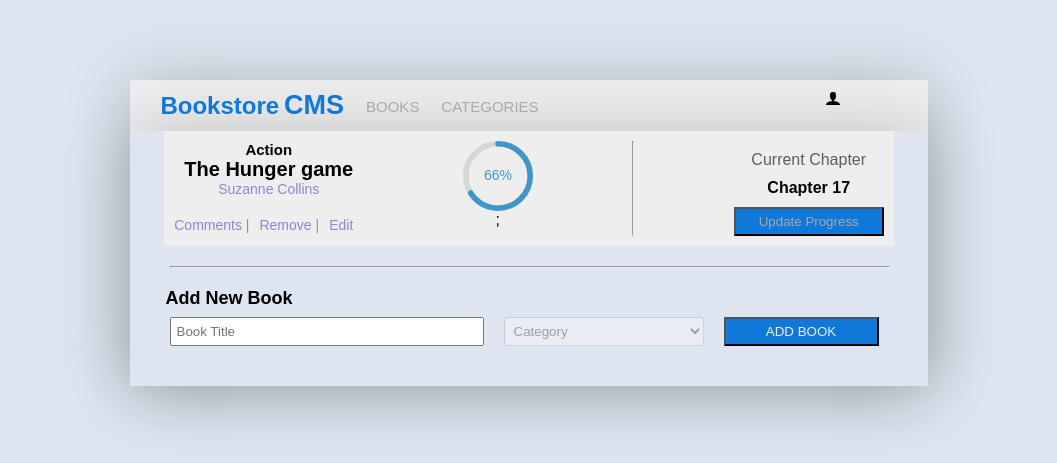
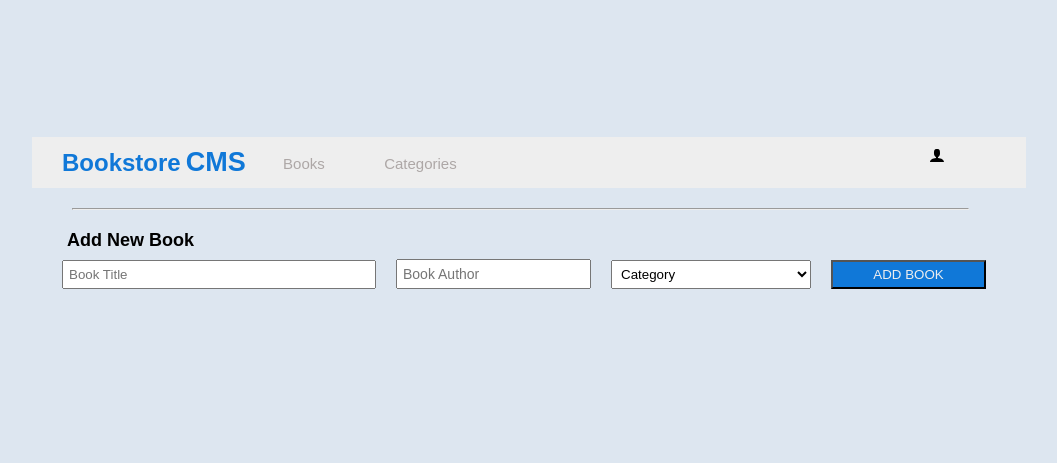
Before and after one commit to Anny85-code/bookstore-react-redux, a React (Create React App) app in the folder mybookstore/: page / in a window 1280 px wide. Shown: the part 167-630 px from the top of the page, without its empty margins (111-1168 px from the left). Built offline with nearby package versions, Linux system fonts and the light colour scheme.

Commit message:
:sparkles: Add and Remove
Added and remove books

```diff
--- a/mybookstore/package.json
+++ b/mybookstore/package.json
@@ -10,7 +10,8 @@
     "react-circular-progressbar": "^2.0.4",
     "react-dom": "^17.0.2",
     "react-icons": "^4.3.1",
-    "react-router-dom": "^6.2.1",
+    "react-redux": "^7.2.6",
+    "react-router-dom": "^6.0.2",
     "react-scripts": "5.0.0",
     "redux-logger": "^3.0.6",
     "web-vitals": "^2.1.4"
--- a/mybookstore/src/App.js
+++ b/mybookstore/src/App.js
@@ -1,4 +1,7 @@
+import React from 'react';
 import { Routes, Route } from 'react-router-dom';
+import { Provider } from 'react-redux';
+import store from './Redux/configureStore';
 import Navbar from './Components/Navbar';
 import BooksContainer from './Components/bookcontainer';
 import Categories from './pages/categories';
@@ -6,13 +9,15 @@ import './index.css';
 
 function App() {
   return (
-    <div className='main-display'>
-      <Navbar />
-      <Routes>
-        <Route path='/' exact element={<BooksContainer />} />
-        <Route path='/categories' element={<Categories />} />
-      </Routes>
-    </div>
+    <>
+      <Provider store={store}>
+        <Navbar />
+        <Routes>
+          <Route path='/' element={<BooksContainer />} />
+          <Route path='/categories' element={<Categories />} />
+        </Routes>
+      </Provider>
+    </>
   );
 }
 
--- a/mybookstore/src/Components/Navbar.js
+++ b/mybookstore/src/Components/Navbar.js
@@ -3,6 +3,19 @@ import { Link } from 'react-router-dom';
 import { ImUser } from 'react-icons/im';
 
 const Navbar = () => {
+  const links = [
+    {
+      id: 1,
+      path: '/',
+      navigation: 'Books',
+    },
+    {
+      id: 2,
+      path: '/categories',
+      navigation: 'Categories',
+    },
+  ];
+
   return (
     <div>
       <nav className='nav-bar'>
@@ -11,10 +24,10 @@ const Navbar = () => {
         </h1>
         <ul className='nav-ul'>
           <li className='link'>
-            <Link to='./'>BOOKS</Link>
+            <Link to='./'>Books</Link>
           </li>
           <li className='link'>
-            <Link to='./category'>CATEGORIES</Link>
+            <Link to='/categories'>Categories</Link>
           </li>
           <li className='cont-icon'>
             <ImUser />
--- a/mybookstore/src/Components/addform.js
+++ b/mybookstore/src/Components/addform.js
@@ -1,44 +1,82 @@
 import React from 'react';
+import { useState } from 'react';
+import { useDispatch } from 'react-redux';
 import { v4 as uuidv4 } from 'uuid';
+import { addBook } from '../Redux/Books/books';
 
-const Addform = () => {
-  const titleHandle = (e) => {
-    setTitle(e.target.value);
-  };
+const AddForm = () => {
+  const [tittle, setTittle] = useState('');
+  const [author, setAuthor] = useState('');
+  const [category, setCategory] = useState('');
+  const dispatch = useDispatch();
+
+  const tittleHandle = (element) => setTittle(element.target.value);
+  const authorHandle = (element) => setAuthor(element.target.value);
+  const categoryHandle = (element) => setCategory(element.target.value);
+  const clearTittle = () => setTittle('');
+  const clearAuthor = () => setAuthor('');
 
   const submitBookToStore = (e) => {
     e.preventDefault();
     const newBook = {
-      title,
-      category: 'category',
+      tittle,
+      category,
       author,
-      chapter: 0,
       id: uuidv4(),
     };
-    e.target.reset();
+
     dispatch(addBook(newBook));
+    clearTittle();
+    clearAuthor();
+  };
+
+  const styleln = {
+    width: '90%',
+    margin: '20px 40px',
   };
 
   return (
+    <>
+      <hr style={styleln} />
       <div className='form-items'>
         <h2 className='form-header'>Add New Book</h2>
         <form action='#' className='ftn' onSubmit={submitBookToStore}>
           <input
             type='text'
             className='input name'
-          onChange={titleHandle}
+            value={tittle}
+            onChange={tittleHandle}
             placeholder='Book Title'
             required
           />
-        <select disabled className='input category'>
-          <option value='category'>Category</option>
+          <input
+            type='text'
+            className='input author'
+            value={author}
+            onChange={authorHandle}
+            placeholder='Book Author'
+            required
+          />
+          <select
+            className='input category'
+            default
+            value={category}
+            id='category'
+            name='category'
+            onChange={categoryHandle}
+          >
+            <option hidden>Category</option>
+            <option value='classic'>Classic</option>
+            <option value='fantasy'>Fantasy</option>
+            <option value='thriller'>Thriller</option>
           </select>
           <button type='submit' className='input btn'>
             ADD BOOK
           </button>
         </form>
       </div>
+    </>
   );
 };
 
-export default Addform;
+export default AddForm;
--- a/mybookstore/src/Components/bookcontainer.js
+++ b/mybookstore/src/Components/bookcontainer.js
@@ -1,18 +1,23 @@
 import React from 'react';
-import Addform from './addform';
-import Booklist from './booklist';
+import { useSelector } from 'react-redux';
+import AddForm from './addform';
+import BookItem from './bookitems';
 
 const BooksContainer = () => {
-  const styleln = {
-    width: '90%',
-    margin: '20px 40px',
-  };
+  const books = useSelector((state) => state.booksReducer);
+
   return (
-    <div className='main-display'>
-      <Booklist />
-      <hr style={styleln} />
-      <Addform />
-    </div>
+    <>
+      <div className='main-display'>
+        {books.map((book) => (
+          <div key={book.id}>
+            <BookItem props={book} />
+            <br />
+          </div>
+        ))}
+      </div>
+      <AddForm />
+    </>
   );
 };
 
--- a/mybookstore/src/Components/bookitems.js
+++ b/mybookstore/src/Components/bookitems.js
@@ -1,21 +1,34 @@
 import React from 'react';
+import PropTypes from 'prop-types';
+import { useDispatch } from 'react-redux';
+import { removeBook } from '../Redux/Books/books';
 import { CircularProgressbar } from 'react-circular-progressbar';
 import 'react-circular-progressbar/dist/styles.css';
 
-const BookItems = () => {
+const BookItem = ({ props }) => {
+  const { id, category, tittle, author } = props;
+
+  const dispatch = useDispatch();
+
+  const Remove = () => {
+    dispatch(removeBook(id));
+  };
+
   const percentage = 66;
 
   return (
     <div className='book-container'>
       <div className='books'>
         <ul>
-          <li className='title'>Action</li>
-          <li className='book-name'>The Hunger game</li>
-          <li className='author'>Suzanne Collins</li>
+          <li className='title category'>{category}</li>
+          <li className='book-name'>{tittle}</li>
+          <li className='author'>{author}</li>
         </ul>
         <ul className='last-row-container'>
           <li className='last-row'>Comments |</li>
-          <li className='last-row'>Remove |</li>
+          <li className='last-row' id={id} onClick={Remove}>
+            Remove |
+          </li>
           <li className='last-row'>Edit</li>
         </ul>
       </div>
@@ -36,5 +49,11 @@ const BookItems = () => {
     </div>
   );
 };
+BookItem.propTypes = {
+  category: PropTypes.string.isRequired,
+  tittle: PropTypes.string.isRequired,
+  author: PropTypes.string.isRequired,
+  props: PropTypes.arrayOf.isRequired,
+};
 
-export default BookItems;
+export default BookItem;
--- a/mybookstore/src/Components/booklist.js
+++ /dev/null
@@ -1,8 +0,0 @@
-import React from 'react';
-import BookItems from './bookitems';
-
-const Booklist = () => {
-  return <BookItems />;
-};
-
-export default Booklist;
--- a/mybookstore/src/Redux/Books/books.js
+++ b/mybookstore/src/Redux/Books/books.js
@@ -14,17 +14,17 @@ export const removeBook = (payload) => ({
   payload,
 });
 
-const reducer = (state = initialState, action) => {
+const booksReducer = (state = initialState, action) => {
   switch (action.type) {
     case ADD_BOOK:
       return [...state, action.payload];
 
     case REMOVE_BOOK:
-      return state.filter((book) => book.id !== id);
+      return state.filter((book) => book.id !== action.payload);
 
     default:
       return state;
   }
 };
 
-export default reducer;
+export default booksReducer;
--- a/mybookstore/src/index.css
+++ b/mybookstore/src/index.css
@@ -58,7 +58,7 @@ a:-webkit-any-link {
 }
 
 .cont-icon {
-  margin-left: 200px;
+  margin-left: 450px;
 }
 
 .link {
@@ -99,6 +99,7 @@ a:-webkit-any-link {
   margin-right: 10px;
   color: rgb(136, 136, 211);
   font-size: 14px;
+  cursor: pointer;
 }
 
 .left-row {
```
Also changed, not shown: mybookstore/.eslintrc.json, 1 other file (tests, documents, lock files or other folders). Lines whose indentation alone changed are shown as unchanged.
